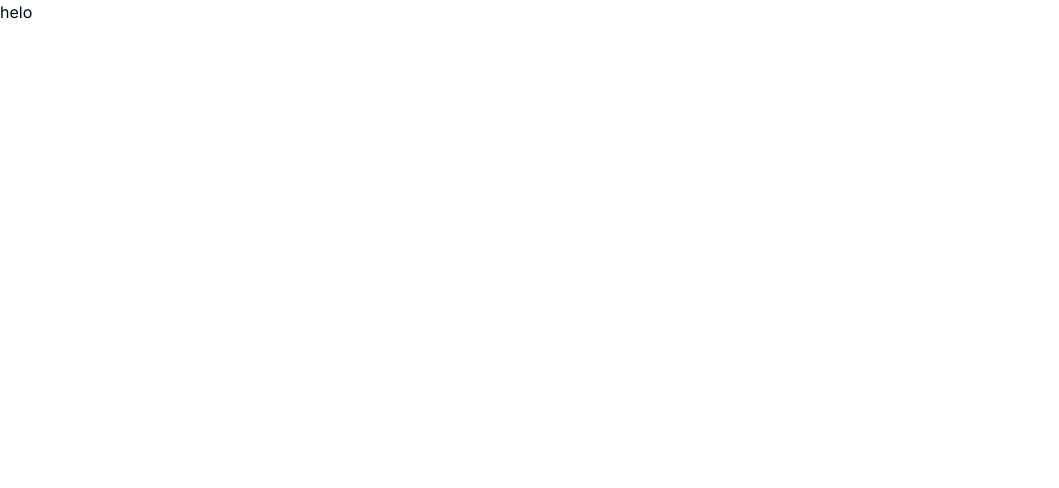
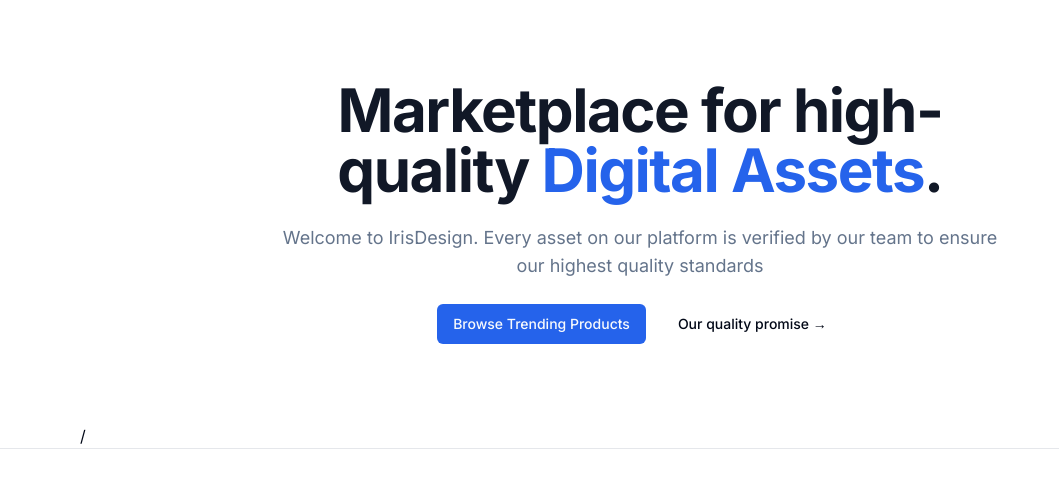
Before and after one commit to abhinavsrepository/creativeMarketPlace, a Next.js app: page / in a window 1280 px wide. Shown: the top 488 px of the page, without its empty margins (0-1059 px from the left). Built offline with nearby package versions, Linux system fonts and the light colour scheme.

Commit message:
initial commit

```diff
--- a/package.json
+++ b/package.json
@@ -9,6 +9,7 @@
     "lint": "next lint"
   },
   "dependencies": {
+    "@radix-ui/react-slot": "^1.1.0",
     "class-variance-authority": "^0.7.0",
     "clsx": "^2.1.1",
     "lucide-react": "^0.394.0",
--- a/src/app/globals.css
+++ b/src/app/globals.css
@@ -1,70 +1,55 @@
 @tailwind base;
   @tailwind components;
   @tailwind utilities;
+
 
 @layer base {
   :root {
     --background: 0 0% 100%;
     --foreground: 222.2 84% 4.9%;
-
     --card: 0 0% 100%;
     --card-foreground: 222.2 84% 4.9%;
-
     --popover: 0 0% 100%;
     --popover-foreground: 222.2 84% 4.9%;
-
-      --primary: 222.2 47.4% 11.2%;
+    --primary: 221.2 83.2% 53.3%;
     --primary-foreground: 210 40% 98%;
-
     --secondary: 210 40% 96.1%;
     --secondary-foreground: 222.2 47.4% 11.2%;
-
     --muted: 210 40% 96.1%;
     --muted-foreground: 215.4 16.3% 46.9%;
-
     --accent: 210 40% 96.1%;
     --accent-foreground: 222.2 47.4% 11.2%;
-
     --destructive: 0 84.2% 60.2%;
     --destructive-foreground: 210 40% 98%;
-
     --border: 214.3 31.8% 91.4%;
     --input: 214.3 31.8% 91.4%;
-      --ring: 222.2 84% 4.9%;
-
+    --ring: 221.2 83.2% 53.3%;
     --radius: 0.5rem;
   }
 
   .dark {
     --background: 222.2 84% 4.9%;
     --foreground: 210 40% 98%;
-
     --card: 222.2 84% 4.9%;
     --card-foreground: 210 40% 98%;
-
     --popover: 222.2 84% 4.9%;
     --popover-foreground: 210 40% 98%;
-
-      --primary: 210 40% 98%;
+    --primary: 217.2 91.2% 59.8%;
     --primary-foreground: 222.2 47.4% 11.2%;
-
     --secondary: 217.2 32.6% 17.5%;
     --secondary-foreground: 210 40% 98%;
-
     --muted: 217.2 32.6% 17.5%;
     --muted-foreground: 215 20.2% 65.1%;
-
     --accent: 217.2 32.6% 17.5%;
     --accent-foreground: 210 40% 98%;
-
     --destructive: 0 62.8% 30.6%;
     --destructive-foreground: 210 40% 98%;
-
     --border: 217.2 32.6% 17.5%;
     --input: 217.2 32.6% 17.5%;
-      --ring: 212.7 26.8% 83.9%;
+    --ring: 224.3 76.3% 48%;
   }
 }
+
 
   @layer base {
     * {
--- a/src/app/page.tsx
+++ b/src/app/page.tsx
@@ -1,7 +1,41 @@
+import MaxWidthWrapper from "@/components/MaxWidthWrapper";
+import { buttonVariants, Button } from "@/components/ui/button";
 import Image from "next/image";
+import Link from "next/link";
 
+const perks =[{
+  name:"Instant Delicery "
+}]
 export default function Home() {
   return (
-    <p>helo</p>
+    <>
+    <MaxWidthWrapper>
+      <div className="py-20 mx-auto text-center flex flex-col items-center max-w-3xl">
+        <h1 className="text-4xl font-bold tracking-tight text-gray-900 sm:text-6xl">
+          Marketplace for high-quality{" "}
+          <span className="text-blue-600">Digital Assets</span>.
+        </h1>
+        <p className="mt-6 text-lg  max-w-prose text-muted-foreground">
+          {" "}
+          Welcome to IrisDesign. Every asset on our platform is verified by our
+          team to ensure our highest quality standards{" "}
+          <span className="text-blue-600"></span>
+        </p>
+        <div className="flex flex-col sm:flex-row gap-4 mt-6">
+          <Link href="/products" className={buttonVariants()}>
+            Browse Trending Products
+          </Link>
+          <Button variant="ghost">Our quality promise &rarr;</Button>
+        </div>
+      </div>/
+      {/* to dom list product  */}
+    </MaxWidthWrapper>
+    <section className="border-t border-gray-200 bg-gray-50">
+      <div className="grid grid-cols-1 gap-y-12 sm:grid-cols-2 sm:gap-x-6 lg:grid-cols-3 lg:gap-x-8 lg:gap-y-0">
+
+      </div>
+
+    </section>
+    </>
   );
 }
--- a/src/components/MaxWidthWrapper.tsx
+++ b/src/components/MaxWidthWrapper.tsx
@@ -1,3 +1,4 @@
+import { cn } from "@/lib/utils"
 import React from "react"
 import { ReactNode } from "react"
 const MaxWidthWrapper = ({
@@ -7,9 +8,10 @@
     children:ReactNode
 }) =>{
     return (
-        <div className="mx-auto w-full max-w-screen-xl px-2.5 md:px-20">
+        <div className={cn('mx-auto w-full max-w-screen-xl px-2.5 md:px-20',className)}>
             {children}
 
         </div>
     )
 }
+export default MaxWidthWrapper;
--- /dev/null
+++ b/src/components/ui/button.tsx
@@ -0,0 +1,56 @@
+import * as React from "react"
+import { Slot } from "@radix-ui/react-slot"
+import { cva, type VariantProps } from "class-variance-authority"
+
+import { cn } from "@/lib/utils"
+
+const buttonVariants = cva(
+  "inline-flex items-center justify-center whitespace-nowrap rounded-md text-sm font-medium ring-offset-background transition-colors focus-visible:outline-none focus-visible:ring-2 focus-visible:ring-ring focus-visible:ring-offset-2 disabled:pointer-events-none disabled:opacity-50",
+  {
+    variants: {
+      variant: {
+        default: "bg-primary text-primary-foreground hover:bg-primary/90",
+        destructive:
+          "bg-destructive text-destructive-foreground hover:bg-destructive/90",
+        outline:
+          "border border-input bg-background hover:bg-accent hover:text-accent-foreground",
+        secondary:
+          "bg-secondary text-secondary-foreground hover:bg-secondary/80",
+        ghost: "hover:bg-accent hover:text-accent-foreground",
+        link: "text-primary underline-offset-4 hover:underline",
+      },
+      size: {
+        default: "h-10 px-4 py-2",
+        sm: "h-9 rounded-md px-3",
+        lg: "h-11 rounded-md px-8",
+        icon: "h-10 w-10",
+      },
+    },
+    defaultVariants: {
+      variant: "default",
+      size: "default",
+    },
+  }
+)
+
+export interface ButtonProps
+  extends React.ButtonHTMLAttributes<HTMLButtonElement>,
+    VariantProps<typeof buttonVariants> {
+  asChild?: boolean
+}
+
+const Button = React.forwardRef<HTMLButtonElement, ButtonProps>(
+  ({ className, variant, size, asChild = false, ...props }, ref) => {
+    const Comp = asChild ? Slot : "button"
+    return (
+      <Comp
+        className={cn(buttonVariants({ variant, size, className }))}
+        ref={ref}
+        {...props}
+      />
+    )
+  }
+)
+Button.displayName = "Button"
+
+export { Button, buttonVariants }
```
Also changed, not shown: 1 other file (tests, documents, lock files or other folders). Lines whose indentation alone changed are shown as unchanged.
